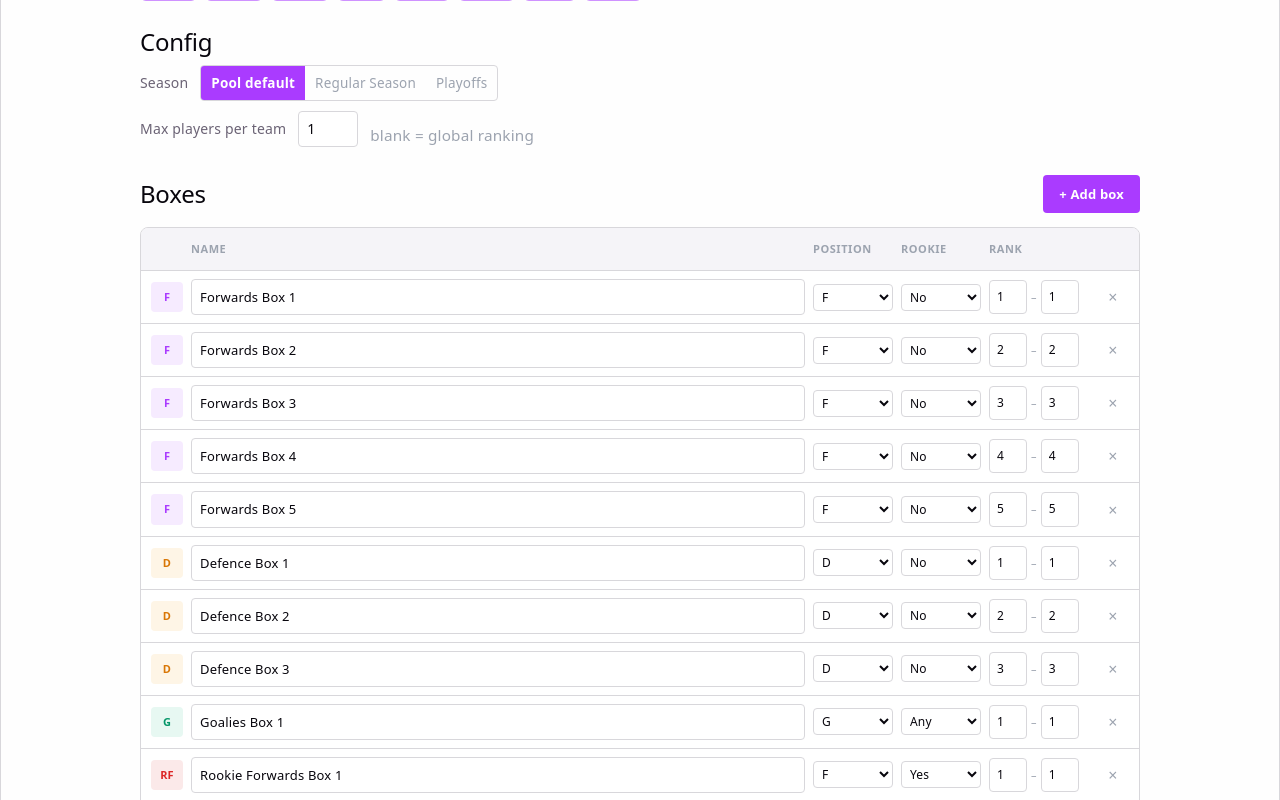
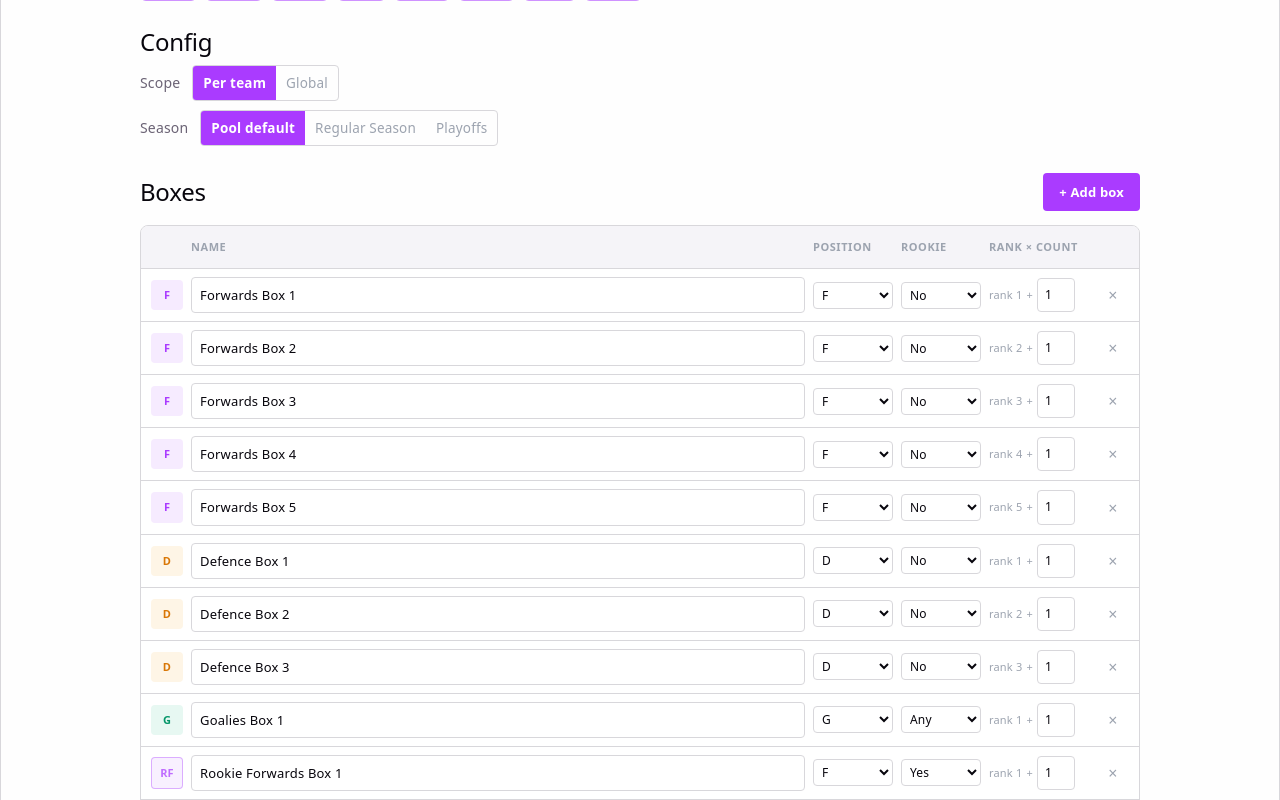
Before and after one commit to ChaoticBoredom/pwhl_pool, a React (Vite) app in the folder client/: page /pools/1/box_generator in a window 1280 px wide. Shown: the part 220-1020 px from the top of the page. Built offline with nearby package versions, Linux system fonts and the light colour scheme; sample sign-in values are in the browser's storage.

Commit message:
Update the BoxGeneratorForm to handle user input better

```diff
--- a/client/src/components/BoxGeneratorForm.jsx
+++ b/client/src/components/BoxGeneratorForm.jsx
@@ -8,41 +8,51 @@ const ROOKIE_OPTIONS = [
   { label: "Yes", value: true },
   { label: "Any", value: null },
 ];
-
-const DEFAULT_BOXES = [
-  { name: "Forwards Box 1", position: "F", rookie: false, rank_range: { start: 0, end: 0 } },
-  { name: "Forwards Box 2", position: "F", rookie: false, rank_range: { start: 1, end: 1 } },
-  { name: "Forwards Box 3", position: "F", rookie: false, rank_range: { start: 2, end: 2 } },
-  { name: "Forwards Box 4", position: "F", rookie: false, rank_range: { start: 3, end: 3 } },
-  { name: "Forwards Box 5", position: "F", rookie: false, rank_range: { start: 4, end: 4 } },
-  { name: "Defence Box 1", position: "D", rookie: false, rank_range: { start: 0, end: 0 } },
-  { name: "Defence Box 2", position: "D", rookie: false, rank_range: { start: 1, end: 1 } },
-  { name: "Defence Box 3", position: "D", rookie: false, rank_range: { start: 2, end: 2 } },
-  { name: "Goalies Box 1", position: "G", rookie: null, rank_range: { start: 0, end: 0 } },
-  { name: "Rookie Forwards Box 1", position: "F", rookie: true, rank_range: { start: 0, end: 0 } },
-  { name: "Rookie Defence Box 1", position: "D", rookie: true, rank_range: { start: 0, end: 0 } },
-];
-
 const SEASONS = [
+  { label: "Pool default", value: null },
   { label: "Regular Season", value: "8" },
   { label: "Playoffs", value: "9" },
 ];
 
-function nextRankForPosition(boxes, position, rookie) {
-  const matching = boxes.filter(b => b.position === position && b.rookie === rookie);
-  if (matching.length === 0) return { start: 0, end: 0 };
-  const maxEnd = Math.max(...matching.map(b => b.rank_range.end));
-  return { start: maxEnd + 1, end: maxEnd + 1 };
+const DEFAULT_BOXES = [
+  { name: "Forwards Box 1", position: "F", rookie: false, count: 1 },
+  { name: "Forwards Box 2", position: "F", rookie: false, count: 1 },
+  { name: "Forwards Box 3", position: "F", rookie: false, count: 1 },
+  { name: "Forwards Box 4", position: "F", rookie: false, count: 1 },
+  { name: "Forwards Box 5", position: "F", rookie: false, count: 1 },
+  { name: "Defence Box 1", position: "D", rookie: false, count: 1 },
+  { name: "Defence Box 2", position: "D", rookie: false, count: 1 },
+  { name: "Defence Box 3", position: "D", rookie: false, count: 1 },
+  { name: "Goalies Box 1", position: "G", rookie: null, count: 1 },
+  { name: "Rookie Forwards Box 1", position: "F", rookie: true, count: 1 },
+  { name: "Rookie Defence Box 1", position: "D", rookie: true, count: 1 },
+];
+
+function deriveRank(boxes, currentIndex) {
+  const current = boxes[currentIndex];
+  return boxes
+    .slice(0, currentIndex)
+    .filter(b => b.position === current.position && b.rookie === current.rookie)
+    .reduce((sum, b) => sum + b.count, 1);
+}
+
+function buildPayloadBoxes(boxes) {
+  return boxes.map((box, i) => ({
+    name: box.name,
+    position: box.position,
+    rookie: box.rookie,
+    rank: deriveRank(boxes, i),
+    count: box.count,
+  }));
 }
 
 function positionBadgeClass(position, rookie) {
-  if (rookie === true) return "box-badge box-badge--rookie";
-  if (position === "F") return "box-badge box-badge--forward";
-  if (position === "D") return "box-badge box-badge--defense";
-  return "box-badge box-badge--goalie";
+  const rookiePrefix = rookie === true ? "rookie-" : "";
+  const positionKey = { "F": "forward", "D": "defense", "G": "goalie" }[position] ?? "forward";
+  return `box-badge box-badge--${rookiePrefix}${positionKey}`;
 }
 
-function BoxConfigRow({ box, index, onChange, onRemove }) {
+function BoxConfigRow({ box, index, onChange, onRemove, derivedRank }) {
   return (
     <div className="box-config-row">
       <span className={positionBadgeClass(box.position, box.rookie)}>
@@ -77,28 +87,15 @@ function BoxConfigRow({ box, index, onChange, onRemove }) {
       </select>
 
       <div className="box-rank-range">
+        <span className="box-rank-label">rank {derivedRank}</span>
+        <span className="box-rank-label">+</span>
         <input
           className="box-rank-input"
           type="number"
           min={1}
-          value={box.rank_range.start + 1}
+          value={box.count}
           onFocus={e => e.target.select()}
-          onChange={e => {
-            const val = Math.max(1, +e.target.value) - 1;
-            onChange(index, "rank_range", { ...box.rank_range, start: val });
-          }}
-        />
-        <span className="box-rank-label">–</span>
-        <input
-          className="box-rank-input"
-          type="number"
-          min={box.rank_range.start + 1}
-          value={box.rank_range.end + 1}
-          onFocus={e => e.target.select()}
-          onChange={e => {
-            const val = Math.max(box.rank_range.start + 1, +e.target.value) - 1;
-            onChange(index, "rank_range", { ...box.rank_range, end: val });
-          }}
+          onChange={e => onChange(index, "count", Math.max(1, +e.target.value))}
         />
       </div>
 
@@ -115,12 +112,19 @@ function BoxConfigTable({ boxes, onChange, onRemove }) {
         <span>Name</span>
         <span>Position</span>
         <span>Rookie</span>
-        <span>Rank</span>
+        <span>Rank × Count</span>
         <span></span>
       </div>
       <div className="box-config-list">
         {boxes.map((box, i) => (
-          <BoxConfigRow key={i} box={box} index={i} onChange={onChange} onRemove={onRemove} />
+          <BoxConfigRow
+            key={i}
+            box={box}
+            index={i}
+            onChange={onChange}
+            onRemove={onRemove}
+            derivedRank={deriveRank(boxes, i)}
+          />
         ))}
       </div>
     </div>
@@ -131,9 +135,9 @@ const BoxGeneratorForm = ({ poolId, onGenerated }) => {
   const { authHeaders } = useAuth();
 
   const [teams, setTeams] = useState(new Set(TEAMS));
-  const [maxPerTeam, setMaxPerTeam] = useState(1);
+  const [scope, setScope] = useState("per_team");
   const [seasonId, setSeasonId] = useState(null);
-  const [boxes, setBoxes] = useState(DEFAULT_BOXES.map(b => ({ ...b, rank_range: { ...b.rank_range } })));
+  const [boxes, setBoxes] = useState(DEFAULT_BOXES.map(b => ({ ...b })));
   const [loading, setLoading] = useState(false);
   const [error, setError] = useState(null);
 
@@ -154,14 +158,11 @@ const BoxGeneratorForm = ({ poolId, onGenerated }) => {
   }, []);
 
   const addBox = () => {
-    const position = "F";
-    const rookie = false;
-    const rank_range = nextRankForPosition(boxes, position, rookie);
     setBoxes(prev => [...prev, {
       name: `Forwards Box ${prev.filter(b => b.position === "F" && !b.rookie).length + 1}`,
-      position,
-      rookie,
-      rank_range,
+      position: "F",
+      rookie: false,
+      count: 1,
     }]);
   };
 
@@ -172,13 +173,13 @@ const BoxGeneratorForm = ({ poolId, onGenerated }) => {
     try {
       const res = await fetch(`/api/pools/${poolId}/pool_boxes/generate`, {
         method: "POST",
-        headers: { ...authHeaders, "Content-Type": "application/json", "Accept": "application/json" },
+        headers: authHeaders,
         body: JSON.stringify({
           teams: [...teams],
-          max_players_per_team: maxPerTeam || null,
+          scope,
+          season_id: seasonId,
           excluded_player_ids: [],
-          boxes,
-          season_id: seasonId,
+          boxes: buildPayloadBoxes(boxes),
         }),
       });
 
@@ -216,35 +217,36 @@ const BoxGeneratorForm = ({ poolId, onGenerated }) => {
       <section className="generator-section">
         <h2>Config</h2>
         <div className="generator-config-row">
-          <label className="generator-config-label">Season</label>
+          <label className="generator-config-label">Scope</label>
           <div className="player-drawer-mode-toggle">
-            <button
-              className={`player-drawer-mode-btn ${seasonId === null ? "player-drawer-mode-btn--active" : ""}`}
-              onClick={() => setSeasonId(null)}
-            >
-              Pool default
-            </button>
-            {SEASONS.map(s => (
+            {[
+              { label: "Per team", value: "per_team" },
+              { label: "Global", value: "global" },
+            ].map(({ label, value }) => (
               <button
-                key={s.value}
-                className={`player-drawer-mode-btn ${seasonId === s.value ? "player-drawer-mode-btn--active" : ""}`}
-                onClick={() => setSeasonId(s.value)}
+                key={value}
+                className={`player-drawer-mode-btn ${scope === value ? "player-drawer-mode-btn--active" : ""}`}
+                onClick={() => setScope(value)}
               >
-                {s.label}
+                {label}
               </button>
             ))}
           </div>
         </div>
+
         <div className="generator-config-row">
-          <label className="generator-config-label">Max players per team</label>
-          <input
-            className="generator-config-input"
-            type="number"
-            min={1}
-            value={maxPerTeam}
-            onChange={e => setMaxPerTeam(e.target.value ? +e.target.value : "")}
-          />
-          <span className="helper-text">blank = global ranking</span>
+          <label className="generator-config-label">Season</label>
+          <div className="player-drawer-mode-toggle">
+            {SEASONS.map(({ label, value }) => (
+              <button
+                key={String(value)}
+                className={`player-drawer-mode-btn ${seasonId === value ? "player-drawer-mode-btn--active" : ""}`}
+                onClick={() => setSeasonId(value)}
+              >
+                {label}
+              </button>
+            ))}
+          </div>
         </div>
       </section>
 
--- a/client/src/index.css
+++ b/client/src/index.css
@@ -1083,9 +1083,25 @@ select {
   color: var(--success-text);
 }
 
-.box-badge--rookie {
-  background: var(--danger-bg);
-  color: var(--danger-text);
+.box-badge--rookie-forward {
+  background: var(--accent-bg);
+  color: var(--accent);
+  border: 1px solid var(--accent-border);
+  opacity: 0.75;
+}
+
+.box-badge--rookie-defense {
+  background: var(--warning-bg);
+  color: var(--warning-text);
+  border: 1px solid var(--warning-text);
+  opacity: 0.75;
+}
+
+.box-badge--rookie-goalie {
+  background: var(--success-bg);
+  color: var(--success-text);
+  border: 1px solid var(--success-text);
+  opacity: 0.75;
 }
 
 .box-name-input {
```
